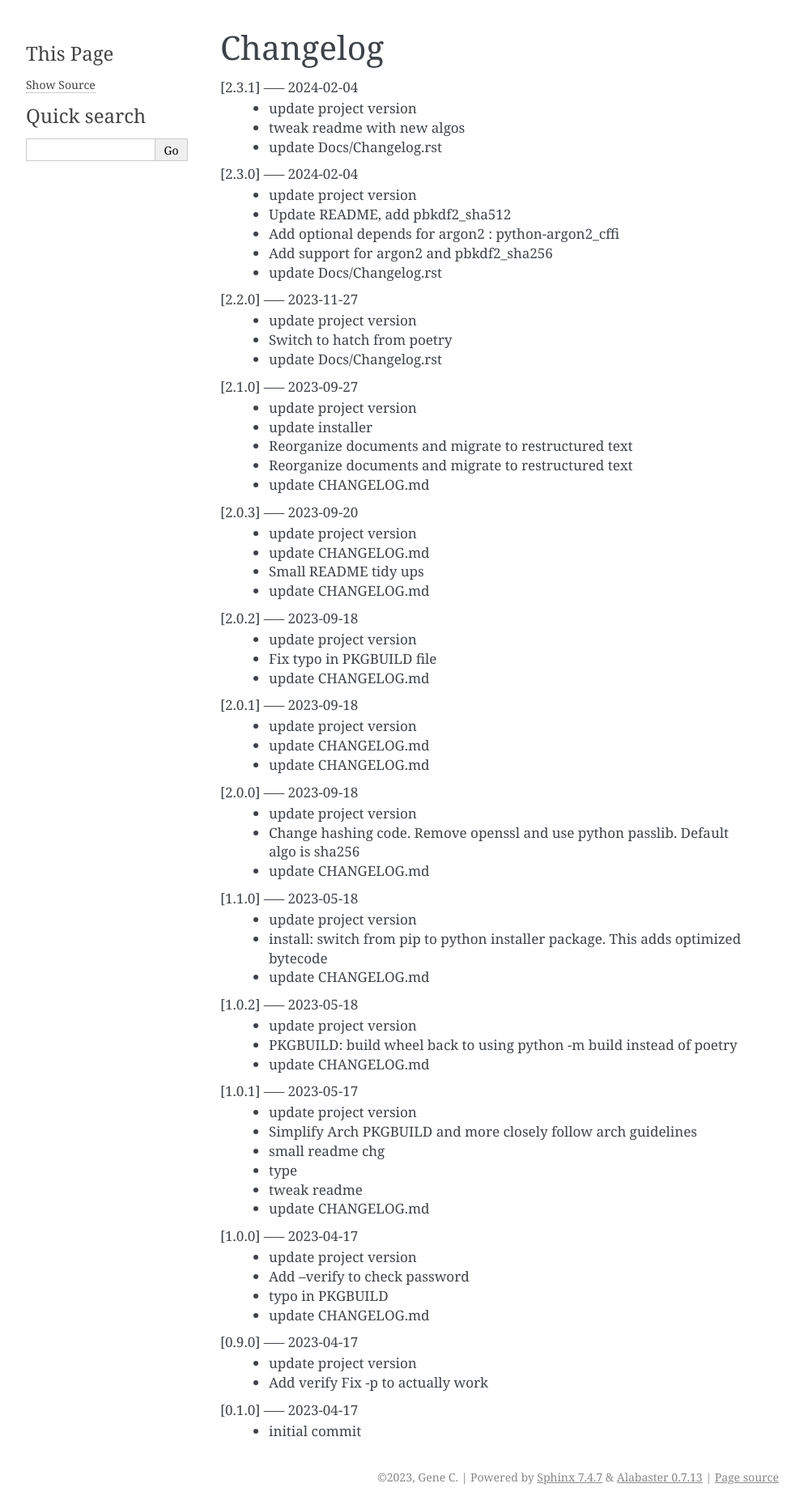
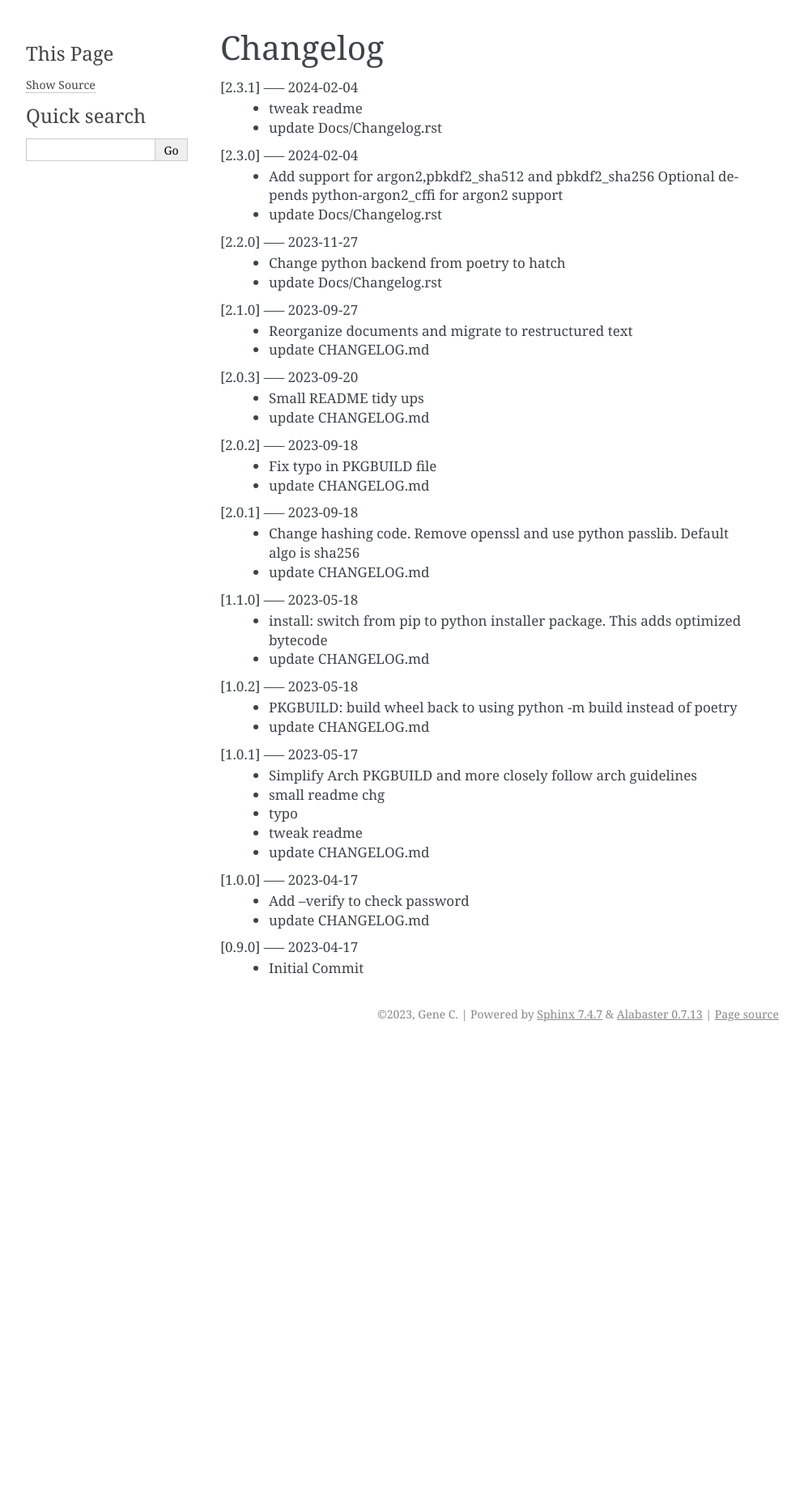
Before and after one commit to gene-git/nginx_passwd, a Sphinx documentation site: the page built from Docs/Changelog.rst, in a window 1280 px wide. Shown: the whole page at 81% size, without its empty margins (148-1141 px from the left). Built offline with Sphinx 7.4.7, drawn with Linux system fonts in a browser that asks for light colours; pages that are not in the unit, such as notebooks, are missing from menus; after the commit the page ends 1292 px from its top, so only the background shows below that.

Commit message:
update Docs/Changelog.rst

```diff
--- a/Docs/Changelog.rst
+++ b/Docs/Changelog.rst
@@ -2,79 +2,53 @@
 =========
 
 [2.3.1] ----- 2024-02-04
- * update project version
- * tweak readme with new algos
+ * tweak readme
  * update Docs/Changelog.rst
 
 [2.3.0] ----- 2024-02-04
- * update project version
- * Update README, add pbkdf2_sha512
- * Add optional depends for argon2 : python-argon2_cffi
- * Add support for argon2 and pbkdf2_sha256
+ * Add support for argon2,pbkdf2_sha512  and pbkdf2_sha256
+   Optional depends python-argon2_cffi for argon2 support
  * update Docs/Changelog.rst
 
 [2.2.0] ----- 2023-11-27
- * update project version
- * Switch to hatch from poetry
+ * Change python backend from poetry to hatch
  * update Docs/Changelog.rst
 
 [2.1.0] ----- 2023-09-27
- * update project version
- * update installer
- * Reorganize documents and migrate to restructured text
  * Reorganize documents and migrate to restructured text
  * update CHANGELOG.md
 
 [2.0.3] ----- 2023-09-20
- * update project version
- * update CHANGELOG.md
  * Small README tidy ups
  * update CHANGELOG.md
 
 [2.0.2] ----- 2023-09-18
- * update project version
  * Fix typo in PKGBUILD file
  * update CHANGELOG.md
 
 [2.0.1] ----- 2023-09-18
- * update project version
- * update CHANGELOG.md
- * update CHANGELOG.md
-
-[2.0.0] ----- 2023-09-18
- * update project version
  * Change hashing code. Remove openssl and use python passlib.
    Default algo is sha256
  * update CHANGELOG.md
 
 [1.1.0] ----- 2023-05-18
- * update project version
  * install: switch from pip to python installer package. This adds optimized bytecode
  * update CHANGELOG.md
 
 [1.0.2] ----- 2023-05-18
- * update project version
  * PKGBUILD: build wheel back to using python -m build instead of poetry
  * update CHANGELOG.md
 
 [1.0.1] ----- 2023-05-17
- * update project version
  * Simplify Arch PKGBUILD and more closely follow arch guidelines
  * small readme chg
- * type
+ * typo
  * tweak readme
  * update CHANGELOG.md
 
 [1.0.0] ----- 2023-04-17
- * update project version
  * Add --verify to check password
- * typo in PKGBUILD
  * update CHANGELOG.md
 
 [0.9.0] ----- 2023-04-17
- * update project version
- * Add verify
-   Fix -p to actually work
-
-[0.1.0] ----- 2023-04-17
- * initial commit
+ * Initial Commit
```
